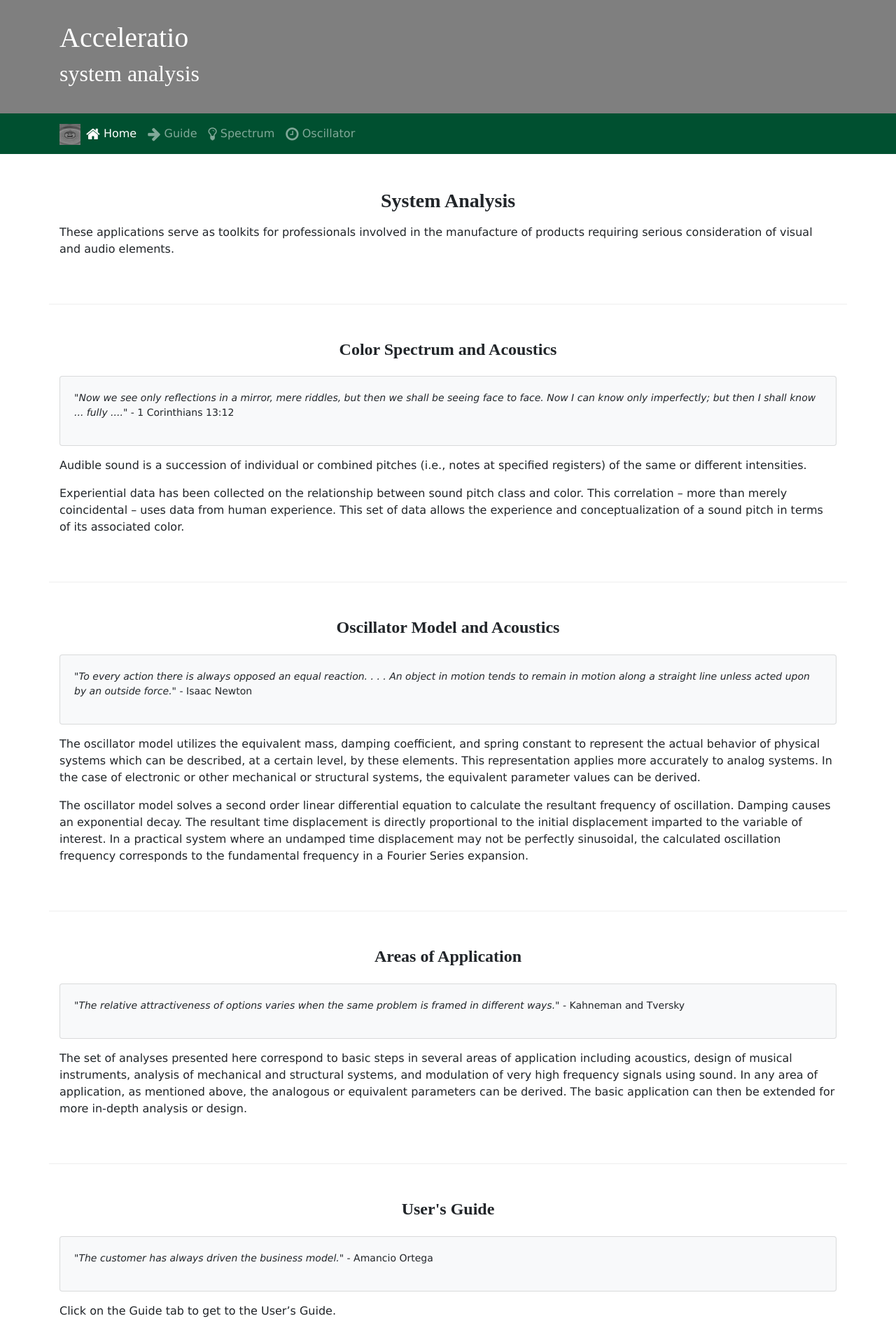
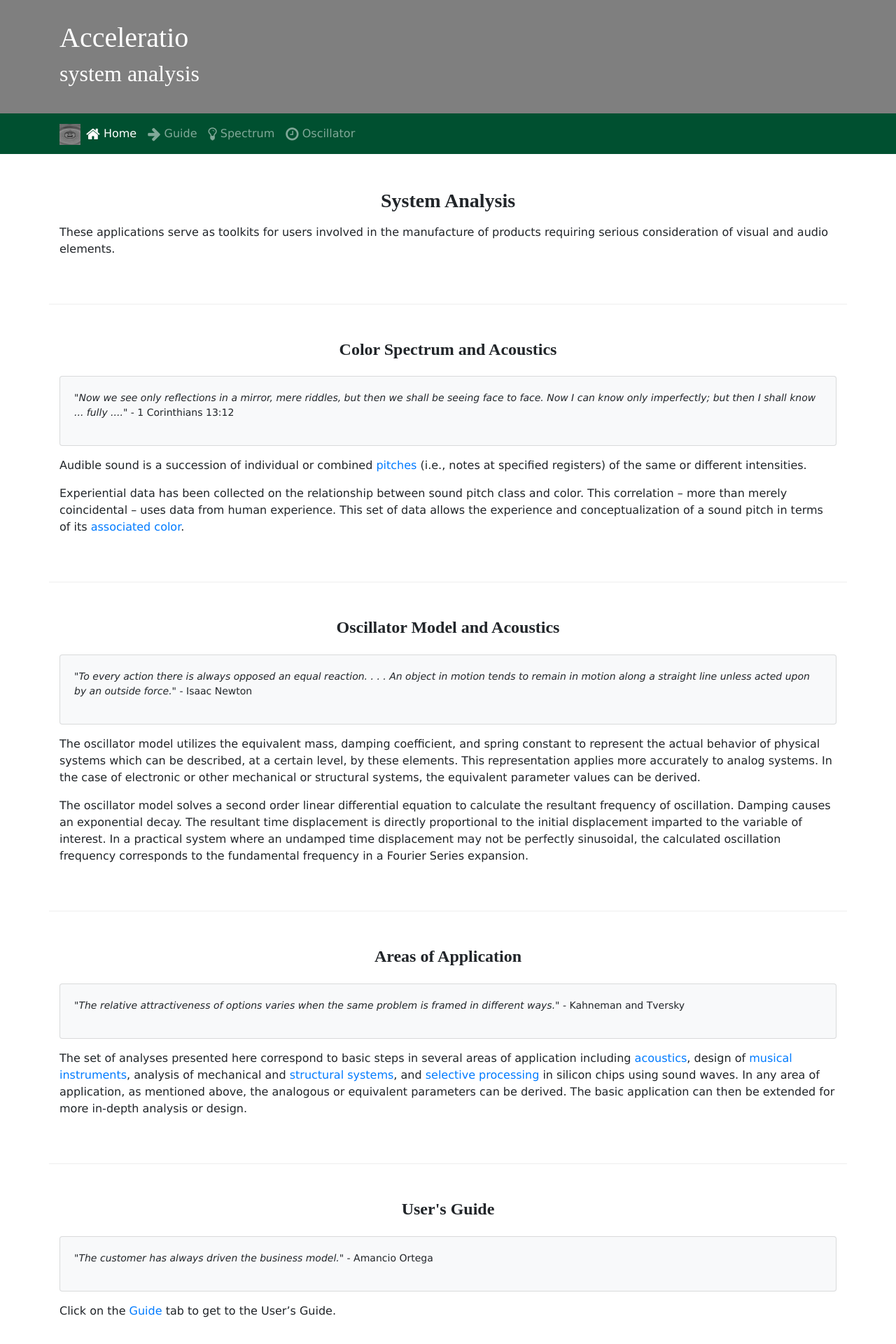
Before and after one commit to EngrEdgar/acceleratio, a React (Create React App) app: page /home in a window 1280 px wide. Shown: the top 1920 px of the page at 70% size. Built offline with nearby package versions, Linux system fonts and the light colour scheme.

Commit message:
version1.6

```diff
--- a/src/components/GuideComponent.js
+++ b/src/components/GuideComponent.js
@@ -1,5 +1,5 @@
 import React from 'react';
-import { Card, CardBody } from 'reactstrap';
+import { Link } from 'react-router-dom';
 
 function Guide(props) {
     return (
@@ -13,7 +13,7 @@ function Guide(props) {
                     </h3>
                     <p></p>
                     <p>
-                        This page provides guidance on available functionalities in the Spectrum and in the Oscillator tabs.
+                        This page provides guidance on available functionalities in the <Link to={`/spectrum`}>Spectrum</Link> and <Link to={`/oscillator`}>Oscillator</Link> tabs.
                     </p>
                 </div>
             </div>
--- a/src/components/HeaderComponent.js
+++ b/src/components/HeaderComponent.js
@@ -48,12 +48,12 @@ class Header extends Component {
                                     </NavLink>
                                 </NavItem>
                                 <NavItem>
-                                    <NavLink className="nav-link" to="/colors">
+                                    <NavLink className="nav-link" to="/spectrum">
                                         <i className="fa fa-lightbulb-o fa-lg" /> Spectrum
                                     </NavLink>
                                 </NavItem>
                                 <NavItem>
-                                    <NavLink className="nav-link" to="/springmass">
+                                    <NavLink className="nav-link" to="/oscillator">
                                         <i className="fa fa-clock-o fa-lg" /> Oscillator
                                     </NavLink>
                                 </NavItem>
--- a/src/components/HomeComponent.js
+++ b/src/components/HomeComponent.js
@@ -1,5 +1,6 @@
 import React from 'react';
 import { Card, CardBody } from 'reactstrap';
+import { Link } from 'react-router-dom';
 
 function Home(props) {
     return (
@@ -13,7 +14,7 @@ function Home(props) {
                     </h3>
                     <p></p>
                     <p>
-                        These applications serve as toolkits for professionals involved in the manufacture of products requiring serious consideration of visual and audio elements.
+                        These applications serve as toolkits for users involved in the manufacture of products requiring serious consideration of visual and audio elements.
                     </p>
                 </div>
             </div>
@@ -41,10 +42,10 @@ function Home(props) {
                 <div className="col-sm-12">
                     <p></p>
                     <p>
-                        Audible sound is a succession of individual or combined pitches (i.e., notes at specified registers) of the same or different intensities.
+                        Audible sound is a succession of individual or combined <a href="http://openmusictheory.com/pitches.html" target="_blank">pitches</a> (i.e., notes at specified registers) of the same or different intensities.
                     </p>
                     <p>
-                        Experiential data has been collected on the relationship between sound pitch class and color. This correlation – more than merely coincidental – uses data from human experience. This set of data allows the experience and conceptualization of a sound pitch in terms of its associated color.
+                        Experiential data has been collected on the relationship between sound pitch class and color. This correlation – more than merely coincidental – uses data from human experience. This set of data allows the experience and conceptualization of a sound pitch in terms of its <a href="https://www.flutopedia.com/sound_color.htm" target="_blank">associated color</a>.
                     </p>
                 </div>
             </div>
@@ -101,7 +102,7 @@ function Home(props) {
                 <div className="col-sm-12">
                     <p></p>
                     <p>
-                        The set of analyses presented here correspond to basic steps in several areas of application including acoustics, design of musical instruments, analysis of mechanical and structural systems, and modulation of very high frequency signals using sound. In any area of application, as mentioned above, the analogous or equivalent parameters can be derived. The basic application can then be extended for more in-depth analysis or design.
+                        The set of analyses presented here correspond to basic steps in several areas of application including <a href="https://acousticalsociety.org/" target="_blank">acoustics</a>, design of <a href="https://exploresound.org/2017/02/physics-stringed-instruments/" target="_blank">musical instruments</a>, analysis of mechanical and <a href="http://www.civil.uwaterloo.ca/Xie/Graphics/XIE_Differential%20Equations%20for%20Engineers_Excerpt.pdf" target="_blank">structural systems</a>, and <a href="https://www.sciencedaily.com/releases/2019/09/190916081442.htm" target="_blank">selective processing</a> in silicon chips using sound waves. In any area of application, as mentioned above, the analogous or equivalent parameters can be derived. The basic application can then be extended for more in-depth analysis or design.
                     </p>
                 </div>
             </div>
@@ -128,7 +129,7 @@ function Home(props) {
                 <div className="col-sm-12">
                     <p></p>
                     <p>
-                        Click on the Guide tab to get to the User’s Guide.
+                        Click on the <Link to={`/guide`}>Guide</Link> tab to get to the User’s Guide.
                     </p>
                 </div>
             </div>
--- a/src/components/MainComponent.js
+++ b/src/components/MainComponent.js
@@ -22,8 +22,8 @@ class Main extends Component {
             <Switch>
                 <Route path='/home' component={HomePage} />
                 <Route exact path='/guide' component={Guide} />
-                <Route exact path='/colors' component={Colors} />
-                <Route exact path='/springmass' component={SpringMass} />
+                <Route exact path='/spectrum' component={Colors} />
+                <Route exact path='/oscillator' component={SpringMass} />
                 <Redirect to='/home' />
             </Switch>
         </div>
```
